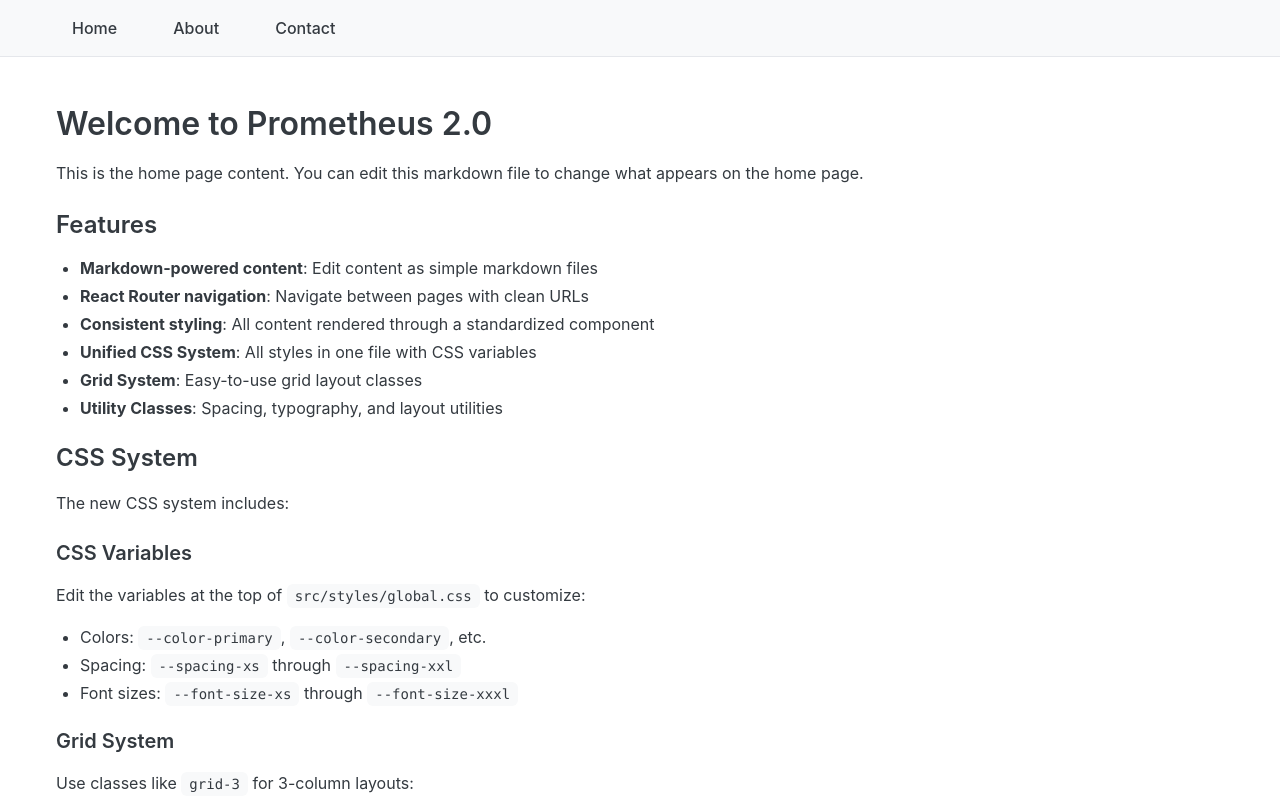
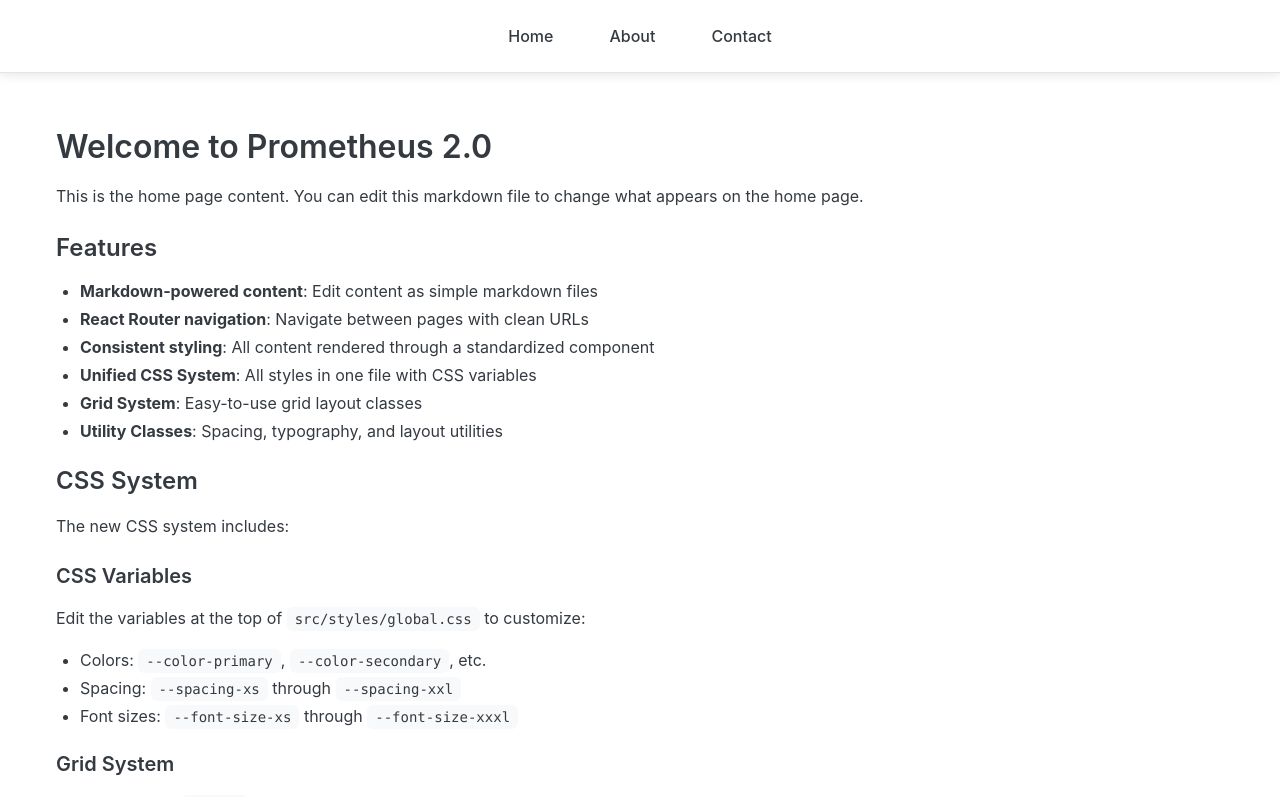
Before and after one commit to DonRomaniello/Prometheus2.0, a React (Create React App) app in the folder frontend/: page / in a window 1280 px wide. Shown: the top 797 px of the page. Built offline with nearby package versions, Linux system fonts and the light colour scheme.

Commit message:
Autohide navbar.:

```diff
--- a/frontend/src/components/Navigation.js
+++ b/frontend/src/components/Navigation.js
@@ -1,9 +1,64 @@
-import React from 'react';
+import React, { useState, useEffect } from 'react';
 import { Link } from 'react-router-dom';
 
 const Navigation = () => {
+  const [isVisible, setIsVisible] = useState(true);
+  const [lastScrollY, setLastScrollY] = useState(0);
+  const [isHovered, setIsHovered] = useState(false);
+
+  useEffect(() => {
+    let scrollTimeout;
+
+    const handleScroll = () => {
+      const currentScrollY = window.scrollY;
+      const scrollDifference = currentScrollY - lastScrollY;
+      const scrollSpeed = Math.abs(scrollDifference);
+
+      // Hide navbar when scrolling down past 100px
+      if (currentScrollY > 100 && scrollDifference > 0 && !isHovered) {
+        setIsVisible(false);
+      }
+      // Show navbar when scrolling up quickly or at top
+      else if (scrollDifference < 0 && (scrollSpeed > 10 || currentScrollY < 100)) {
+        setIsVisible(true);
+      }
+
+      setLastScrollY(currentScrollY);
+
+      // Clear any existing timeout
+      clearTimeout(scrollTimeout);
+
+      // Set a timeout to show navbar after scrolling stops
+      scrollTimeout = setTimeout(() => {
+        if (currentScrollY < 100) {
+          setIsVisible(true);
+        }
+      }, 150);
+    };
+
+    window.addEventListener('scroll', handleScroll, { passive: true });
+
+    return () => {
+      window.removeEventListener('scroll', handleScroll);
+      clearTimeout(scrollTimeout);
+    };
+  }, [lastScrollY, isHovered]);
+
+  const handleMouseEnter = () => {
+    setIsHovered(true);
+    setIsVisible(true);
+  };
+
+  const handleMouseLeave = () => {
+    setIsHovered(false);
+  };
+
   return (
-    <nav className="navigation">
+    <nav
+      className={`navigation floating-nav ${isVisible ? 'nav-visible' : 'nav-hidden'}`}
+      onMouseEnter={handleMouseEnter}
+      onMouseLeave={handleMouseLeave}
+    >
       <div className="container">
         <ul>
           <li><Link to="/">Home</Link></li>
--- a/frontend/src/styles/global.css
+++ b/frontend/src/styles/global.css
@@ -255,32 +255,67 @@ body {
 
 /* Navigation */
 .navigation {
-  background-color: var(--bg-secondary);
-  padding: var(--spacing-md);
-  border-bottom: var(--border-width) solid var(--border-color);
+  background: rgba(255, 255, 255, 0.95);
+  backdrop-filter: blur(10px);
+  border-bottom: 1px solid rgba(0, 0, 0, 0.1);
+  padding: var(--spacing-md) 0;
+  z-index: 1000;
+}
+
+.floating-nav {
+  position: fixed;
+  top: 0;
+  left: 0;
+  right: 0;
+  transition: transform 0.3s ease-in-out, opacity 0.3s ease-in-out;
+  box-shadow: 0 2px 10px rgba(0, 0, 0, 0.1);
+}
+
+.nav-visible {
+  transform: translateY(0);
+  opacity: 1;
+}
+
+.nav-hidden {
+  transform: translateY(-100%);
+  opacity: 0;
 }
 
 .navigation ul {
   list-style: none;
+  margin: 0;
+  padding: 0;
   display: flex;
   gap: var(--spacing-lg);
+  justify-content: center;
+}
+
+.navigation li {
+  margin: 0;
 }
 
 .navigation a {
+  text-decoration: none;
   color: var(--text-primary);
-  text-decoration: none;
   font-weight: var(--font-weight-medium);
   padding: var(--spacing-sm) var(--spacing-md);
-  border-radius: var(--border-radius);
-  transition: background-color 0.2s ease;
+  border-radius: 4px;
+  transition: all 0.3s ease;
+  display: block;
 }
 
 .navigation a:hover {
   background-color: var(--color-primary);
   color: var(--color-white);
+  transform: translateY(-2px);
+  box-shadow: 0 4px 8px rgba(0, 123, 255, 0.3);
 }
 
-/* Content Renderer */
+/* Ensure main content starts below the fixed nav */
+main {
+  padding-top: 80px;
+}
+
 .content-renderer {
   padding: var(--spacing-lg);
 }
```
